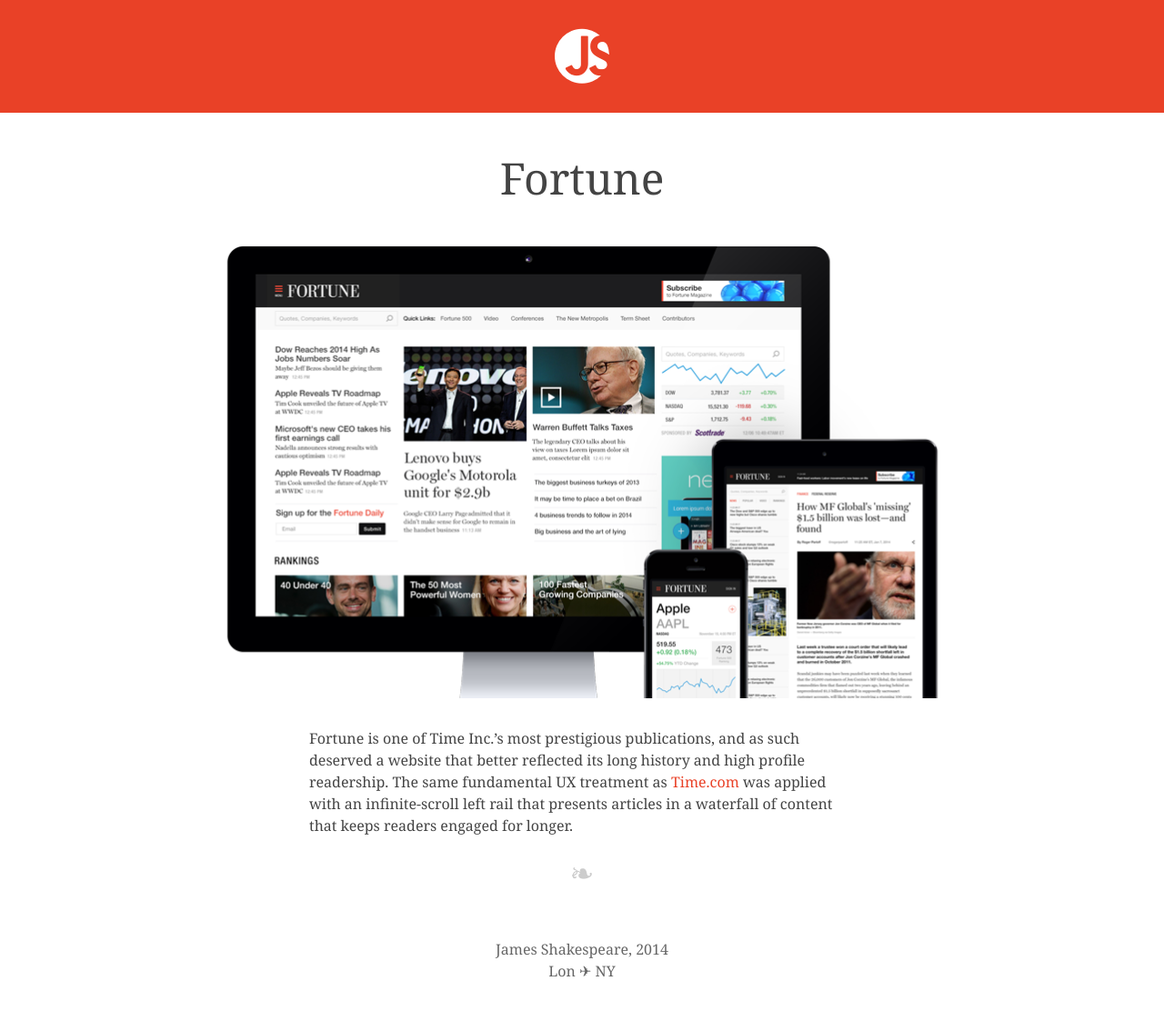
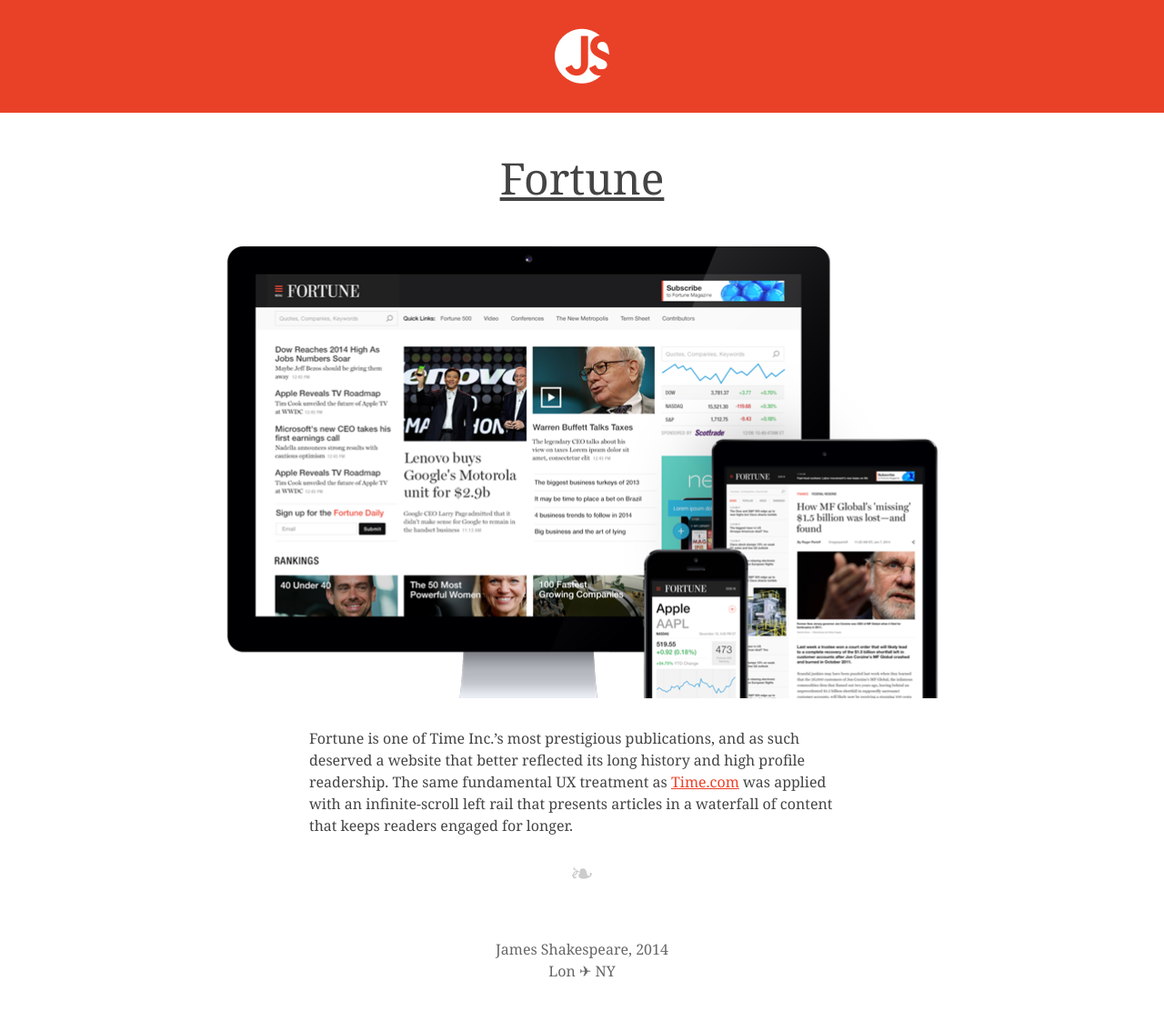
Before and after one commit to jshakes/portfolio.jshak.es, a Jekyll site: the page built from _posts/2014-03-21-fortune.md, in a window 1280 px wide. Shown: the whole page at 91% size. Built offline with Jekyll 4.4.1, drawn with Linux system fonts in a browser that asks for light colours; Markdown is read by kramdown in place of the engine named in the settings; grey boxes are pictures that could not be loaded.

Commit message:
link color

```diff
--- a/_scss/modules/_post.scss
+++ b/_scss/modules/_post.scss
@@ -44,4 +44,10 @@
       line-height: 1.5;
     }
   }
+  a{
+    color: $red;
+    &:hover{
+      text-decoration: underline;
+    }
+  }
 }
--- a/css/screen.css
+++ b/css/screen.css
@@ -255,18 +255,10 @@
 }
 /* line 3, ../_scss/base/_layout.scss */
 .content-wrapper a {
-  text-decoration: none;
-}
-/* line 6, ../_scss/base/_layout.scss */
-.content-wrapper p a {
-  color: #e94127;
-}
-/* line 8, ../_scss/base/_layout.scss */
-.content-wrapper p a:hover {
   text-decoration: underline;
 }
 
-/* line 16, ../_scss/base/_layout.scss */
+/* line 10, ../_scss/base/_layout.scss */
 .site-header {
   text-align: center;
   padding: 2em 0;
@@ -274,13 +266,13 @@
   color: white;
 }
 
-/* line 23, ../_scss/base/_layout.scss */
+/* line 17, ../_scss/base/_layout.scss */
 .site-header-permalink {
   color: white;
   text-decoration: none;
 }
 
-/* line 28, ../_scss/base/_layout.scss */
+/* line 22, ../_scss/base/_layout.scss */
 .site-header-icon {
   display: inline;
   font-size: 0;
@@ -295,35 +287,35 @@
   text-transform: none;
   line-height: 1;
 }
-/* line 32, ../_scss/base/_layout.scss */
+/* line 26, ../_scss/base/_layout.scss */
 .site-header-icon:before {
   font-size: 60px;
 }
 
-/* line 39, ../_scss/base/_layout.scss */
+/* line 33, ../_scss/base/_layout.scss */
 .site-footer {
   text-align: center;
   color: #666666;
   padding: 2em 0;
 }
-/* line 43, ../_scss/base/_layout.scss */
+/* line 37, ../_scss/base/_layout.scss */
 .site-footer a {
   color: #666666;
   text-decoration: none;
 }
-/* line 46, ../_scss/base/_layout.scss */
+/* line 40, ../_scss/base/_layout.scss */
 .site-footer a:hover {
   text-decoration: underline;
 }
 
-/* line 54, ../_scss/base/_layout.scss */
+/* line 48, ../_scss/base/_layout.scss */
 .page-content {
   max-width: 1280px;
   margin: 3em auto 0;
   padding: 0 1em;
 }
 
-/* line 60, ../_scss/base/_layout.scss */
+/* line 54, ../_scss/base/_layout.scss */
 .page-title, .project-title {
   font-size: 3em;
   margin-bottom: 1em;
@@ -492,6 +484,14 @@
   list-style: disc;
   line-height: 1.5;
 }
+/* line 47, ../_scss/modules/_post.scss */
+.project-body a {
+  color: #e94127;
+}
+/* line 49, ../_scss/modules/_post.scss */
+.project-body a:hover {
+  text-decoration: underline;
+}
 
 /* line 1, ../_scss/modules/_slideshow.scss */
 .slideshow {
```
Also changed, not shown: _scss/base/_layout.scss (+1 -7 lines).
